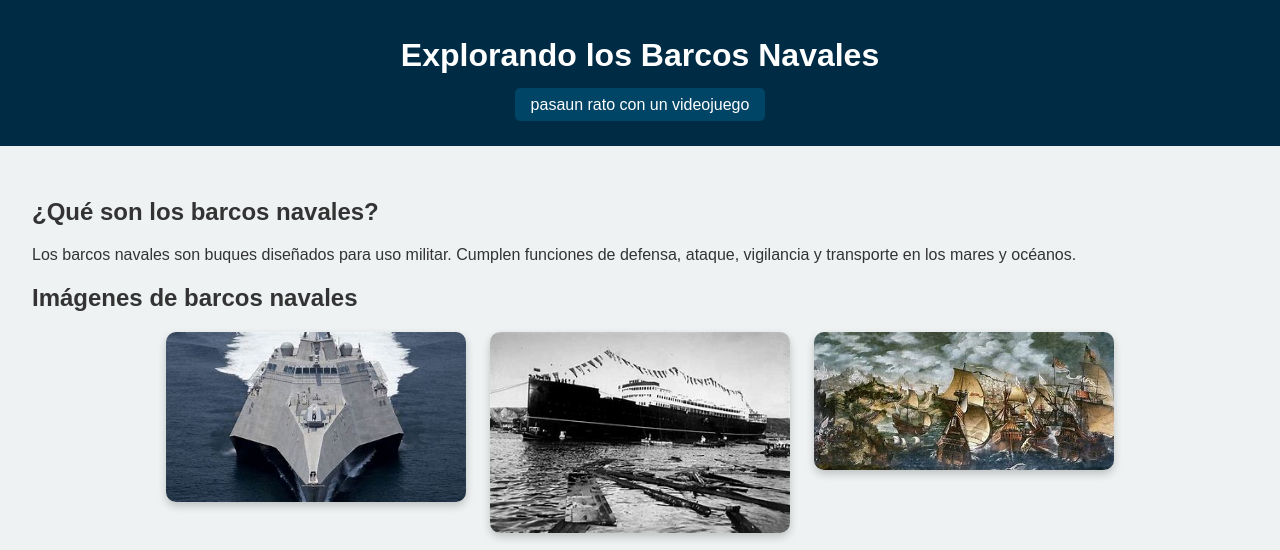
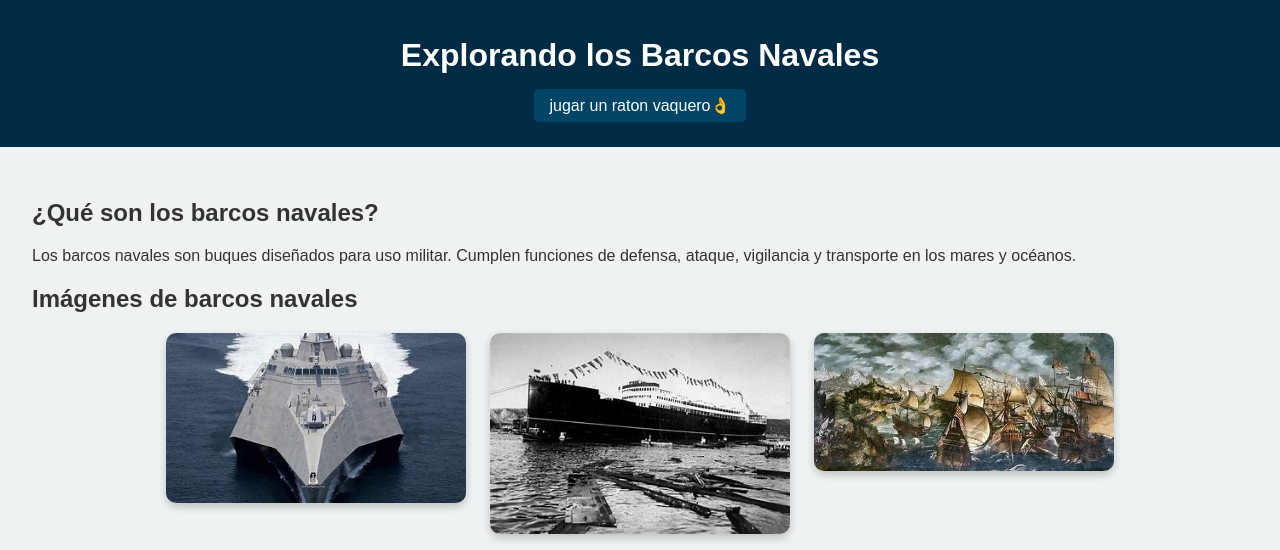
Before and after one commit to SPYRITCORP/Spyritcorp, a plain HTML site: page index.html in a window 1280 px wide. Shown: the top 550 px of the page. Drawn offline with Linux system fonts and the light colour scheme.

Commit message:
Update index.html

```diff
--- a/index.html
+++ b/index.html
@@ -29,7 +29,7 @@
     <h1>Explorando los Barcos Navales</h1>
     <nav>
       <ul>
-        <li><a href="https://poki.com/es/g/fury-warship" target="_blank">pasaun rato con un videojuego</a></li>
+        <li><a href="https://poki.com/es/g/fury-warship" target="_blank">jugar un raton vaquero👌</a></li>
       </ul>
     </nav>
   </header>
```
